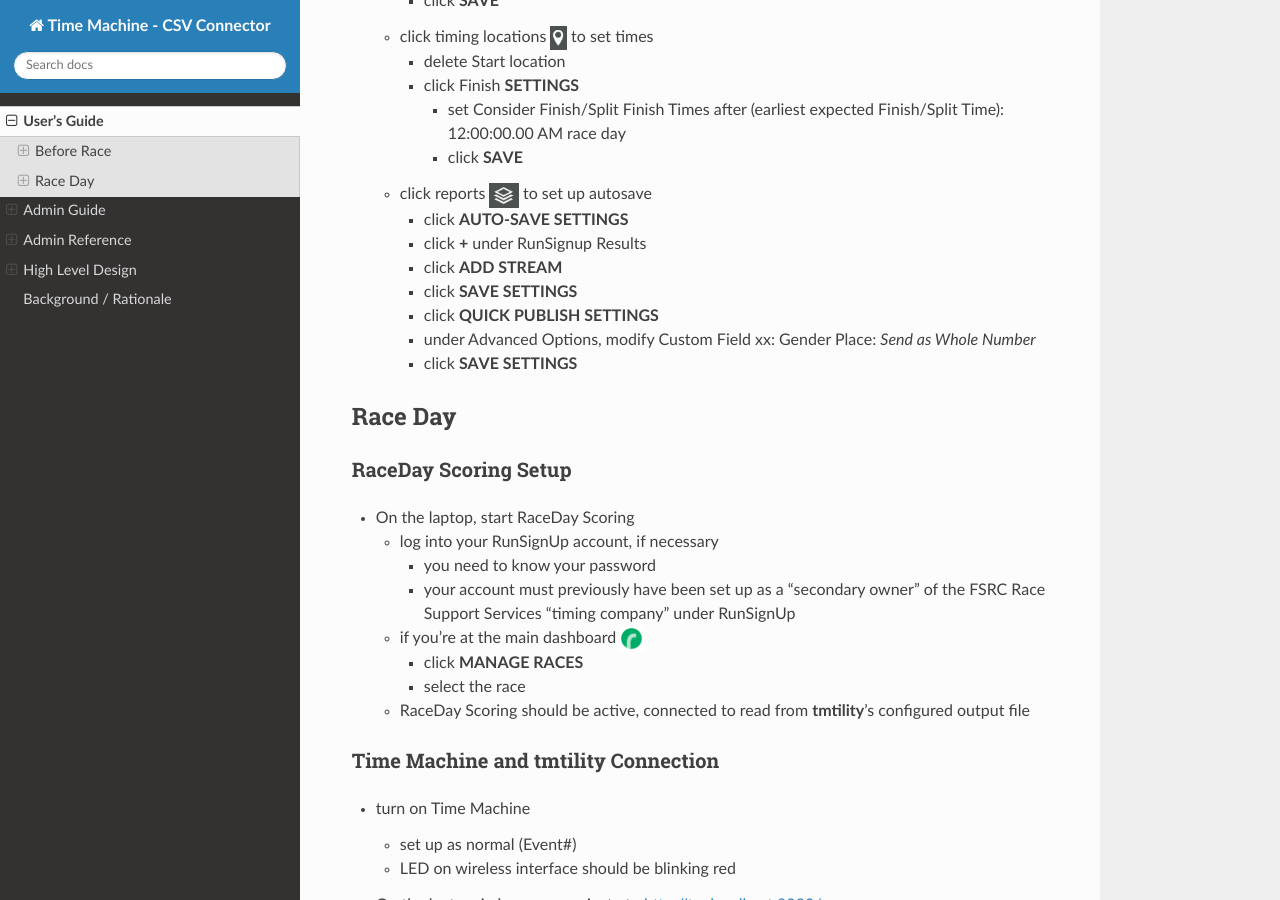
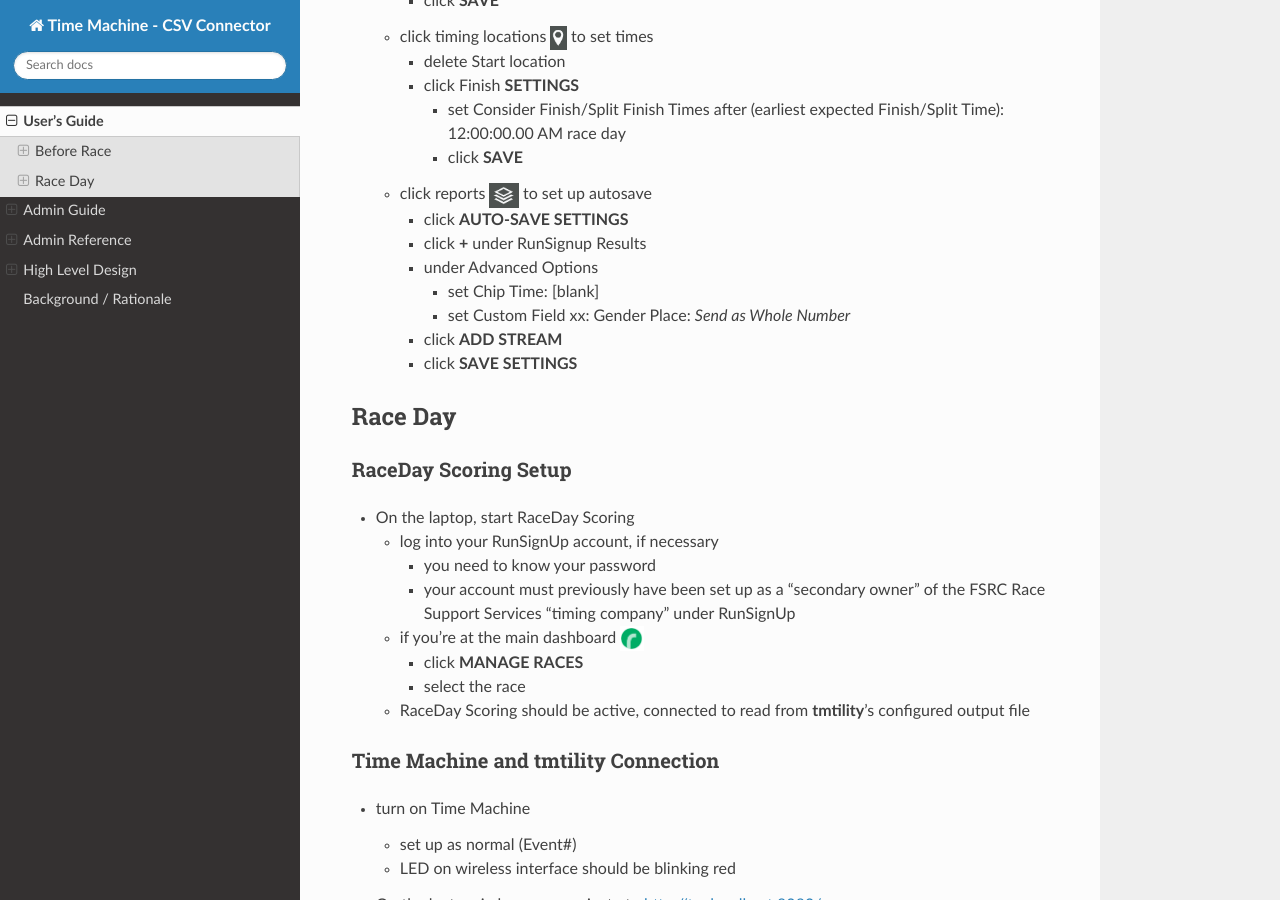
Before and after one commit to louking/tm-csv-connector, a Sphinx documentation site: the page built from web/docs/source/users-guide.rst, in a window 1280 px wide and 900 px high, scrolled down 1184 px. Built offline with Sphinx 7.4.7 and the Read the Docs theme 2.0.0, drawn with Linux system fonts in a browser that asks for light colours.

Commit message:
user's guide: correct reports settings

```diff
--- a/web/docs/source/users-guide.rst
+++ b/web/docs/source/users-guide.rst
@@ -118,10 +118,12 @@
 
     * click **AUTO-SAVE SETTINGS**
     * click **+** under RunSignup Results
+    * under Advanced Options
+
+      * set Chip Time: [blank]
+      * set Custom Field xx: Gender Place: *Send as Whole Number*
+
     * click **ADD STREAM**
-    * click **SAVE SETTINGS**
-    * click **QUICK PUBLISH SETTINGS**
-    * under Advanced Options, modify Custom Field xx: Gender Place: *Send as Whole Number*
     * click **SAVE SETTINGS**
 
 Race Day
```
